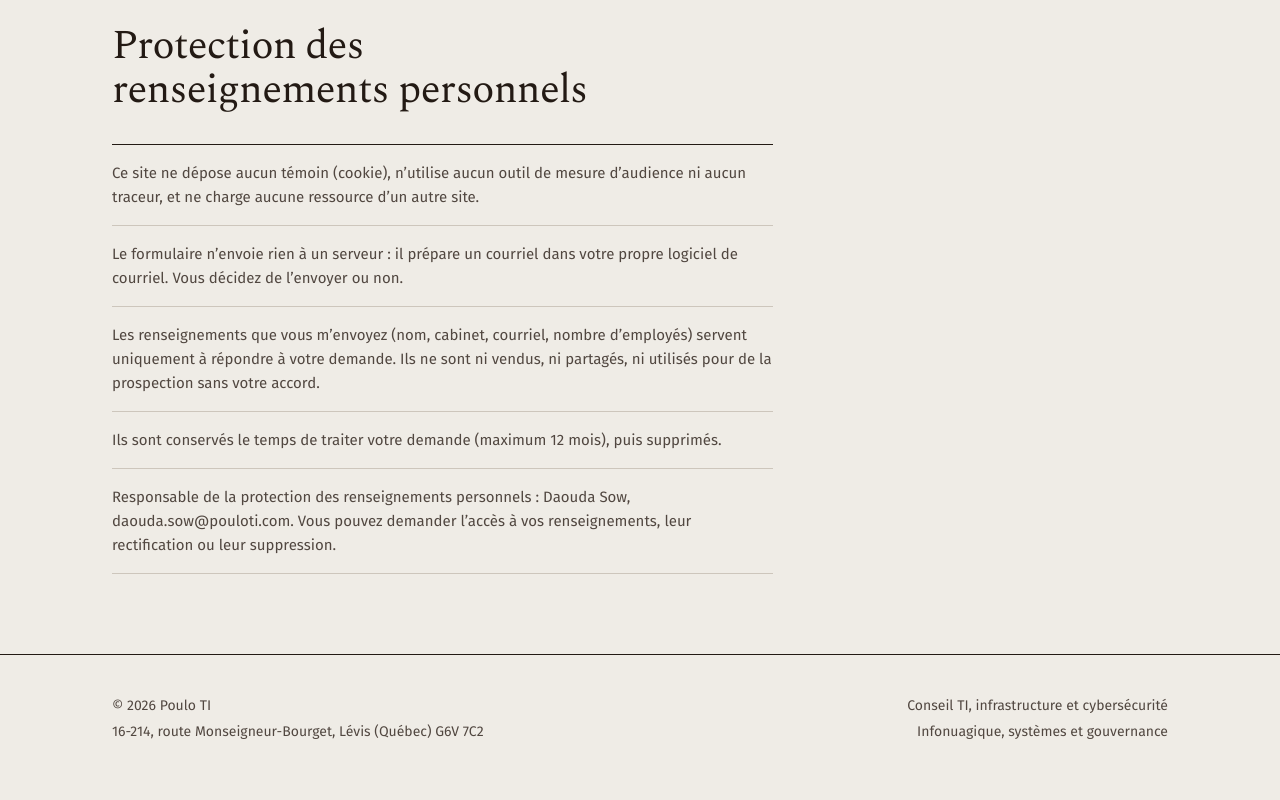
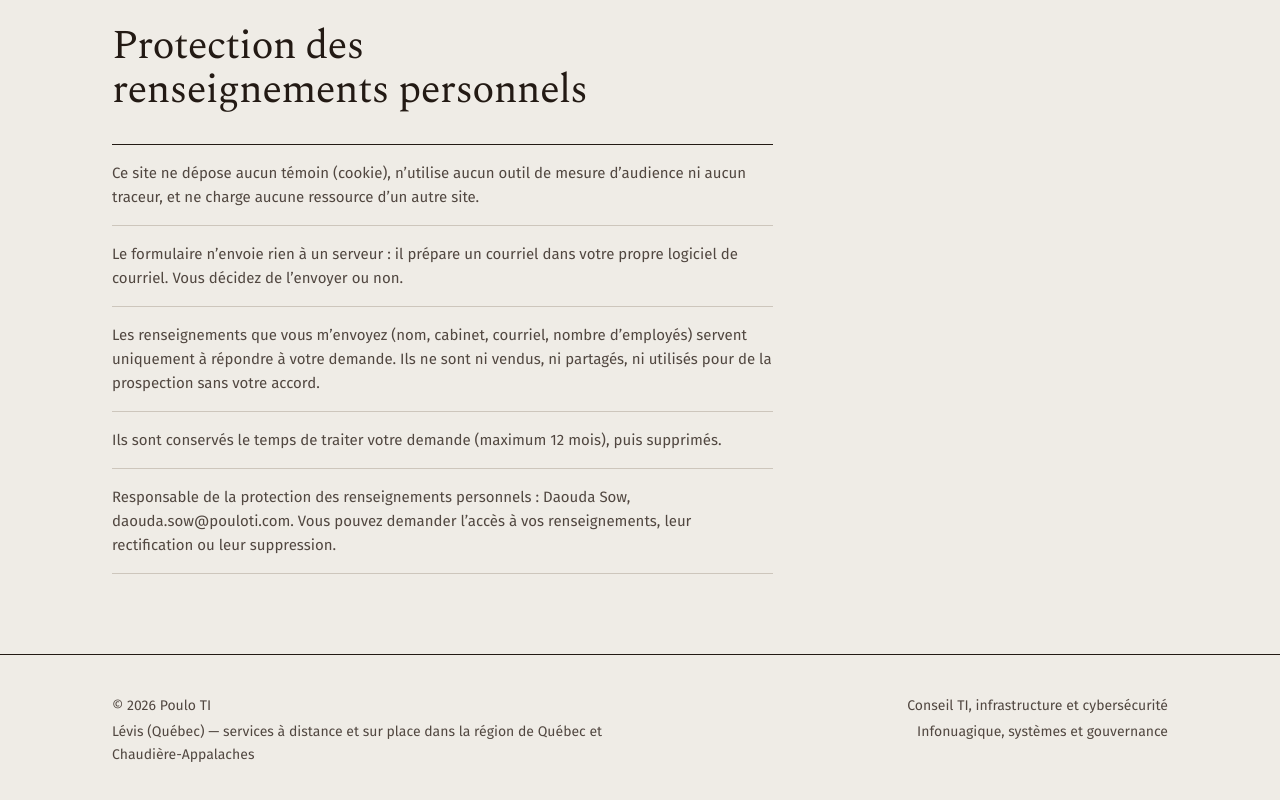
Before and after one commit to Poulo22/pouloti-site, a plain HTML site: page index.html in a window 1280 px wide. Shown: the part 5304-6104 px from the top of the page. Drawn offline with Linux system fonts and the light colour scheme.

Commit message:
fix(confidentialite): retirer l'adresse de domicile et indiquer la zone de service

```diff
--- a/index.html
+++ b/index.html
@@ -458,7 +458,7 @@ footer p+p{margin-top:4px}
   <div class="conteneur">
     <div>
       <p>© 2026 Poulo TI</p>
-      <p>16-214, route Monseigneur-Bourget, Lévis (Québec)  G6V 7C2</p>
+      <p>Lévis (Québec) — services à distance et sur place dans la région de Québec et Chaudière-Appalaches</p>
     </div>
     <div class="pied-droit">
       <p>Conseil TI, infrastructure et cybersécurité</p>
```
